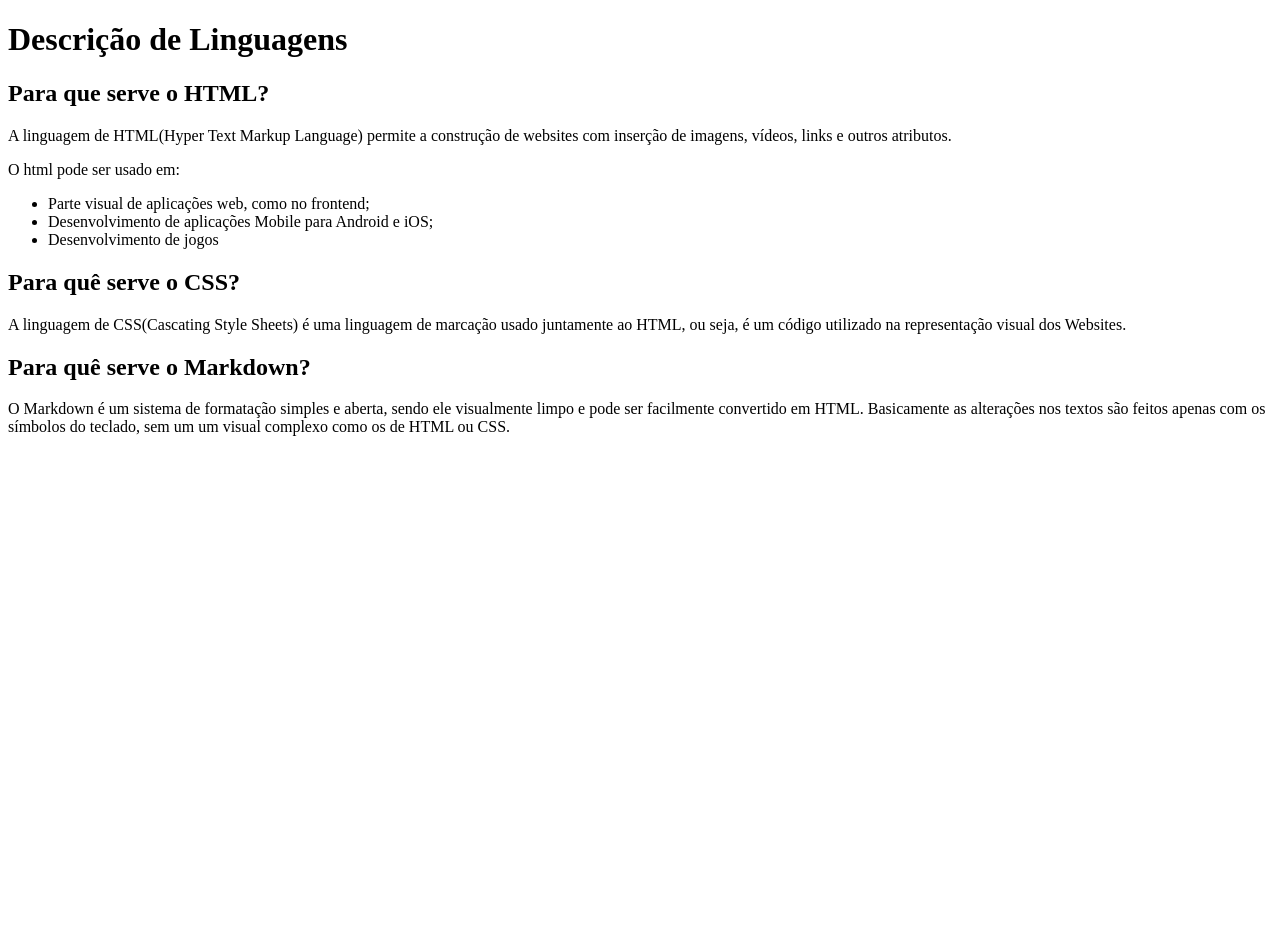
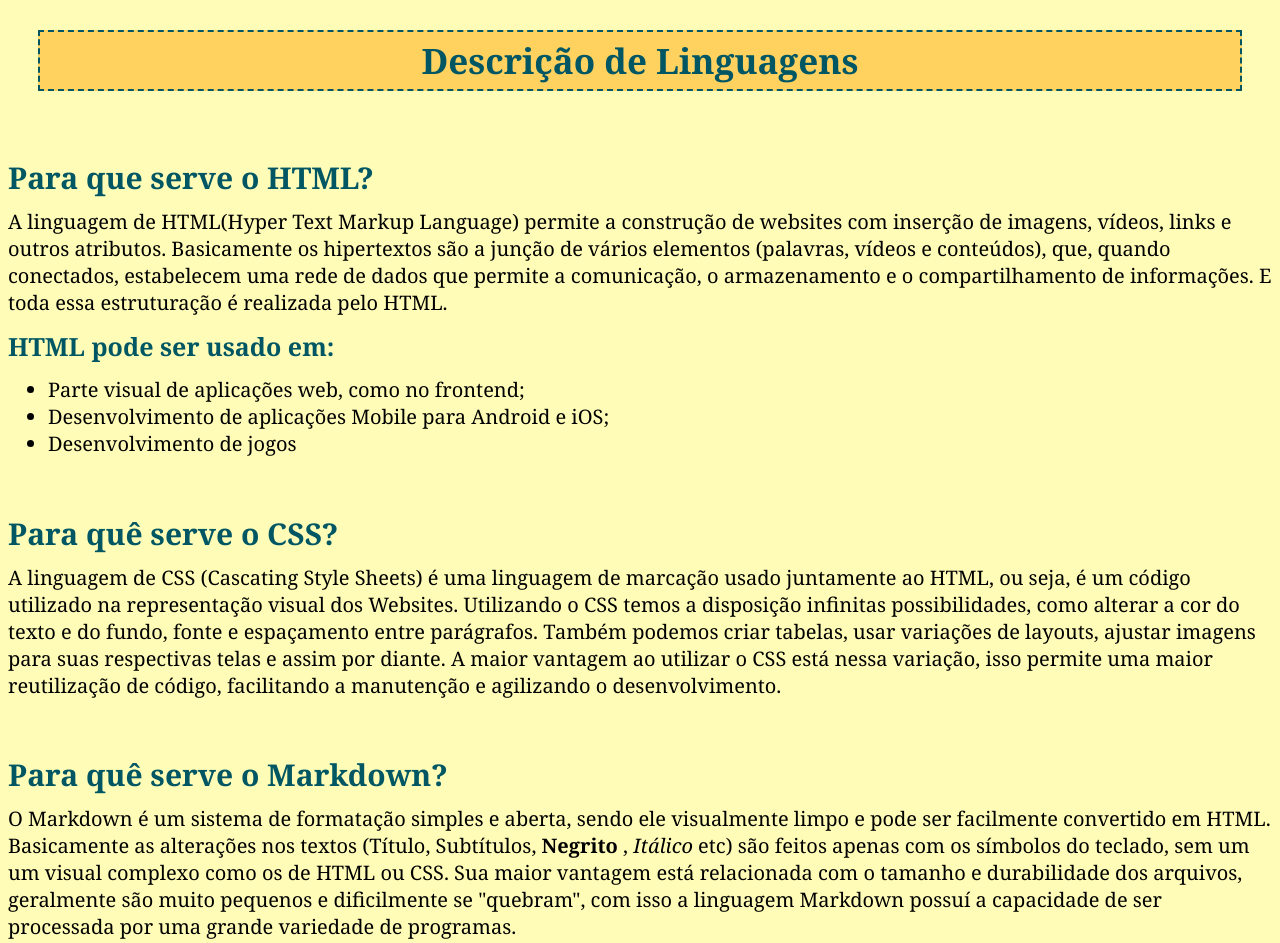
Before and after one commit to RaianeMiranda/uc3-Atividade-01, a plain HTML site: page index.html in a window 1280 px wide. Before the commit the page ends 800 px from the top, so only its background shows below. Drawn offline with Linux system fonts and the light colour scheme.

Commit message:
Adicionando elementos CSS na página e Finalizando

```diff
--- a/assets/css/style.css
+++ b/assets/css/style.css
@@ -1 +1,28 @@
-body {}
+body {
+    background-color: #FFFCB7;
+    font-family: Cambria, Cochin, Georgia, Times, 'Times New Roman', serif;
+    font-size: 20px;
+}
+
+h1 {
+    text-align: center;
+    background-color: rgb(255, 210, 96);
+    padding: 5px;
+    margin: 30px;
+    color: #005763;
+    border: 2px dashed #005763;
+    font-size: 35px;
+
+}
+
+.title {
+    color: #005763;
+    line-height: 10px;
+    font-size: 30px;
+}
+
+.sub {
+    color: #005763;
+    line-height: 10px;
+    font-size: 25px;
+}
--- a/index.html
+++ b/index.html
@@ -5,18 +5,19 @@
     <title>Document</title>
 </head>
 <body>
-    <h1>Descrição de Linguagens</h1>
-    <h2>Para que serve o HTML?</h2>
-    <p>A linguagem de HTML(Hyper Text Markup Language) permite a construção de websites com inserção de imagens, vídeos, links e outros atributos. </p>
-    <p>O html pode ser usado em:</p>
+    <h1>Descrição de Linguagens</h1> <br>
+    <h2 class="title">Para que serve o HTML?</h2>
+    <p>A linguagem de HTML(Hyper Text Markup Language) permite a construção de websites com inserção de imagens, vídeos, links e outros atributos. Basicamente os hipertextos são a junção de vários elementos (palavras, vídeos e conteúdos), que, quando conectados, estabelecem uma rede de dados que permite a comunicação, o armazenamento e o compartilhamento de informações. E toda essa estruturação é realizada pelo HTML. </p>
+    <p class="sub"> <b> HTML pode ser usado em: </b></p>
     <ul>
         <li>Parte visual de aplicações web, como no frontend;</li>
         <li>Desenvolvimento de aplicações Mobile para Android e iOS;</li>
         <li>Desenvolvimento de jogos</li>
-    </ul>
-    <h2>Para quê serve o CSS?</h2>
-    <p>A linguagem de CSS(Cascating Style Sheets) é uma linguagem de marcação usado juntamente ao HTML, ou seja, é um código utilizado na representação visual dos Websites.</p>
-    <h2>Para quê serve o Markdown?</h2>
-    <p>O Markdown é um sistema de formatação simples e aberta, sendo ele visualmente limpo e pode ser facilmente convertido em HTML. Basicamente as alterações nos textos são feitos apenas com os símbolos do teclado, sem um um visual complexo como os de HTML ou CSS. </p>
+    </ul><br>
+    <h2 class="title">Para quê serve o CSS?</h2>
+    <p>A linguagem de CSS (Cascating Style Sheets) é uma linguagem de marcação usado juntamente ao HTML, ou seja, é um código utilizado na representação visual dos Websites. Utilizando o CSS temos a disposição infinitas possibilidades, como alterar a cor do texto e do fundo, fonte e espaçamento entre parágrafos. Também podemos criar tabelas, usar variações de layouts, ajustar imagens para suas respectivas telas e assim por diante. A maior vantagem ao utilizar o CSS está nessa variação, isso permite uma maior reutilização de código, facilitando a manutenção e agilizando o desenvolvimento.</p> <br>
+
+    <h2 class="title">Para quê serve o Markdown?</h2>
+    <p>O Markdown é um sistema de formatação simples e aberta, sendo ele visualmente limpo e pode ser facilmente convertido em HTML. Basicamente as alterações nos textos (Título, Subtítulos, <b>Negrito </b>, <i>Itálico</i> etc) são feitos apenas com os símbolos do teclado, sem um um visual complexo como os de HTML ou CSS. Sua maior vantagem está relacionada com o tamanho e durabilidade dos arquivos, geralmente são muito pequenos e dificilmente se "quebram", com isso a linguagem Markdown possuí a capacidade de ser processada por uma grande variedade de programas.</p>
 </body>
 </html>
```
